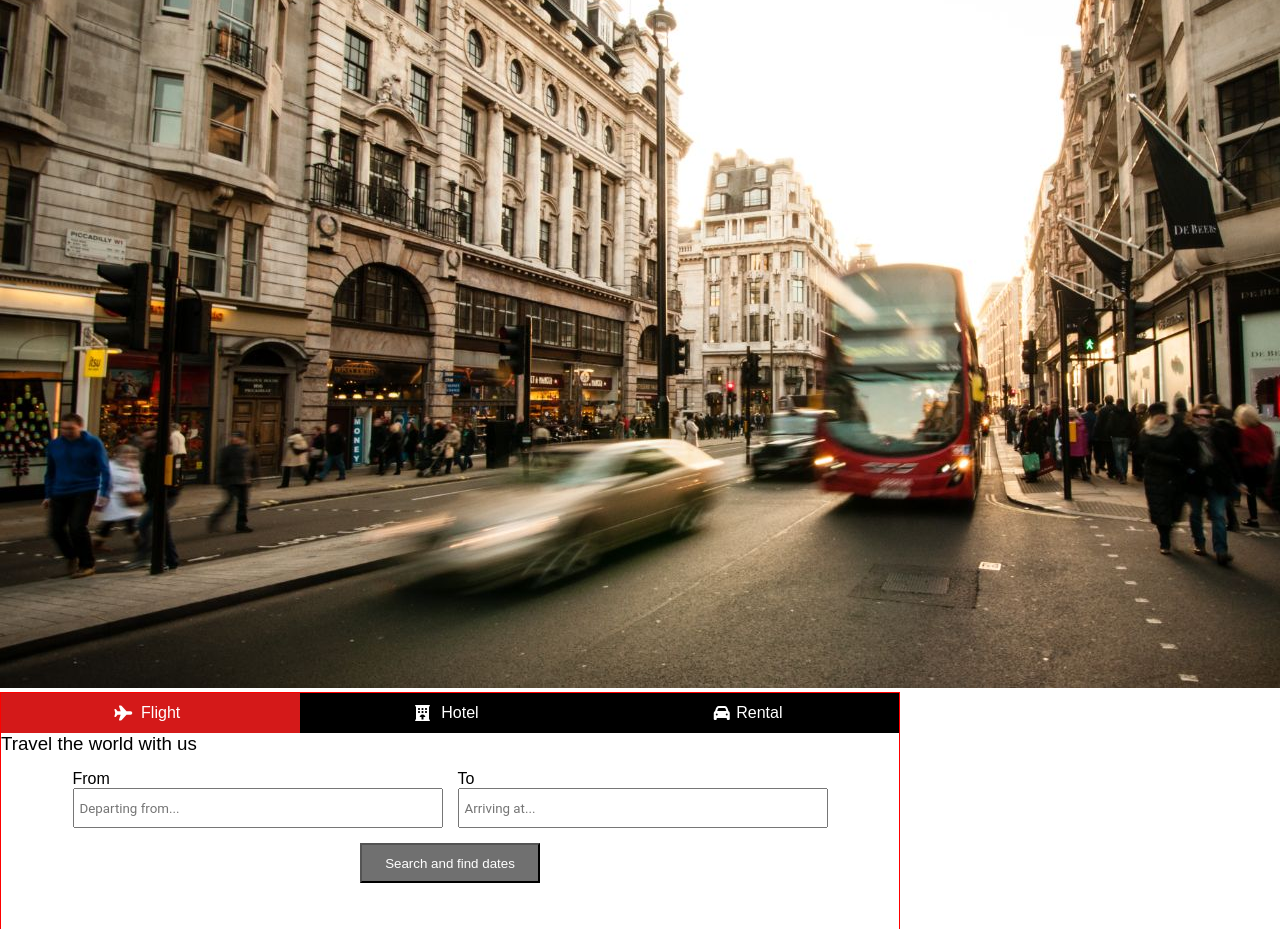
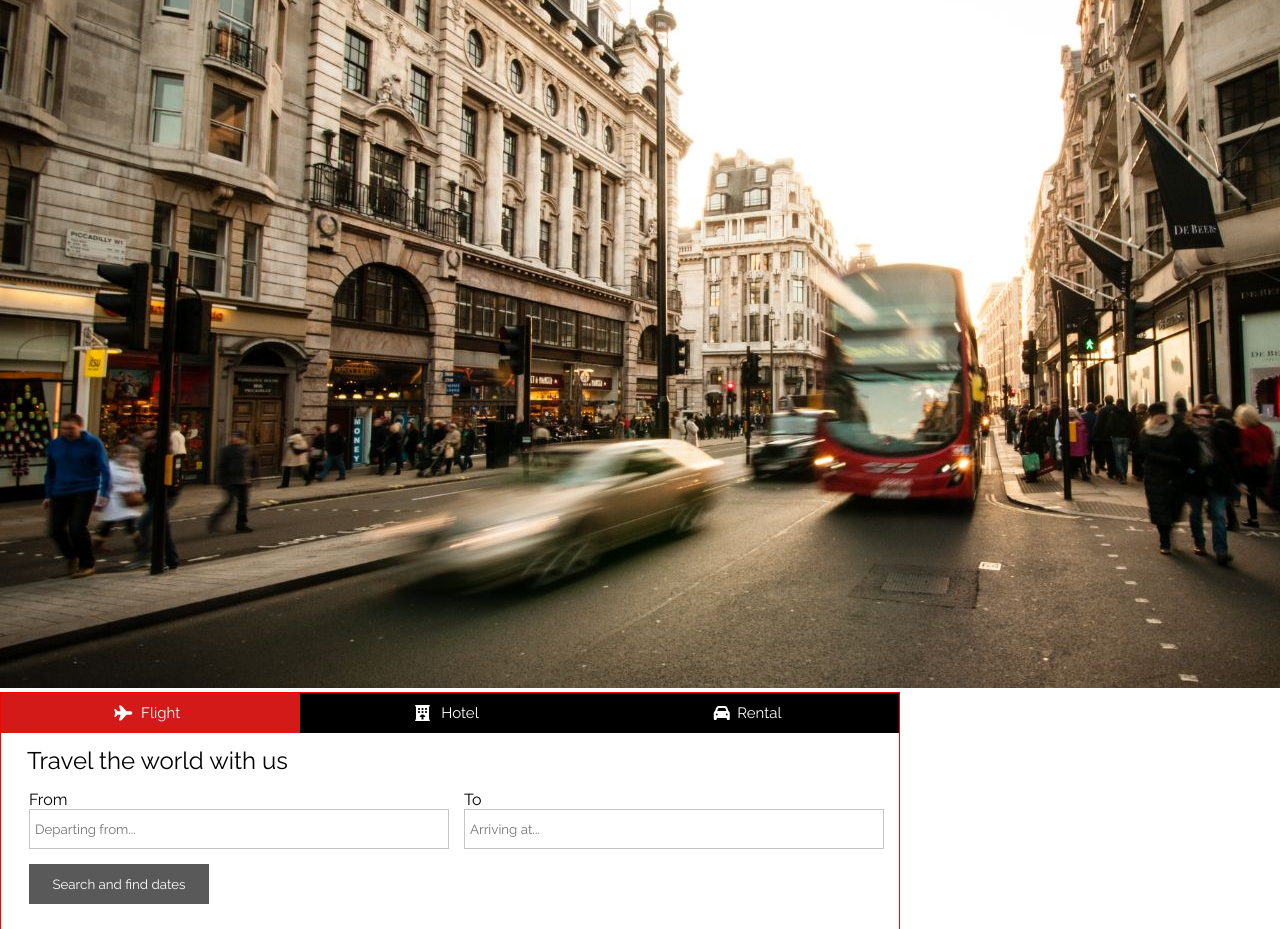
Before and after one commit to veron3w/projeto-estagio, a plain HTML site: page index.html in a window 1280 px wide. Shown: the part 57-986 px from the top of the page. Drawn offline with Linux system fonts and the light colour scheme.

```diff
--- a/assets/css/reset.css
+++ b/assets/css/reset.css
@@ -3,6 +3,9 @@
     margin: 0;
     padding: 0;
 }
+html {
+    scroll-behavior: smooth;
+  }
 
 /* html, body, div, span, applet, object, iframe,
 h1, h2, h3, h4, h5, h6, p, blockquote, pre,
--- a/assets/css/style.css
+++ b/assets/css/style.css
@@ -1,3 +1,9 @@
+@import url('https://fonts.googleapis.com/css2?family=Bebas+Neue&family=Raleway:wght@200;400&family=Roboto:wght@100;400&display=swap');
+
+/* html {
+  scroll-behavior: smooth;
+} */
+
 .header {
   height: 45px;
   background-color: firebrick;
@@ -25,6 +31,12 @@
   background-color: #d41919;
 }
 
+.airplane:hover{
+  cursor: pointer;
+  transition: ease-in-out .3s;
+  background-color: #e04747;
+}
+
 .texts {
   padding: 5px;
   display: flex;
@@ -41,6 +53,7 @@
 }
 
 .p-texts {
+  font-size: 15px;
   color: #ffffff;
   width: 55px;
   height: 30px;
@@ -52,19 +65,29 @@
 
 .travels,
 .travels h1 {
+  margin: 13px 0 0 13px;
   font-family: "Raleway", sans-serif;
-  font-weight: 200;
+  font-weight: 400;
 }
+
+#h1 {
+  font-size: 1.5rem;
+}
+
 .input-text {
-  width: 370px;
+  width: 420px;
   height: 40px;
+  border: 0.5px solid #c5c5c5;
+    font-family: "Raleway", sans-serif;
+
 }
 
 .input-text::placeholder {
-  font-family: "Roboto", sans-serif;
+  font-family: "Raleway", sans-serif;
   padding: 5px;
 }
 
+/* from / departing from ------ to / arriving at */
 .inputs {
   display: flex;
   flex-direction: row;
@@ -73,28 +96,20 @@
   padding-top: 15px;
   gap: 15px;
 }
+
 .search-button {
   padding: 15px;
   display: flex;
-  justify-content: center;
+  justify-content: flex-start;
   align-items: center;
-
 }
 
-
 .search-btn {
-  color: #FFFFFF;
-  background-color: #707070;
+  color: #ffffff;
+  background-color: #5a5959;
   width: 180px;
   height: 40px;
   padding: 5px;
-  display: flex;
-  justify-content: center;
-  align-items: center;
+  font-family: "Raleway", sans-serif;
+  border: none;
 }
-
-.search-btn::placeholder{
-  font-family: "Roboto", sans-serif;
-  padding: 5px;
-
-}
--- a/index.html
+++ b/index.html
@@ -46,7 +46,7 @@
                     </div>
                 </div>
                 <div class="travels">
-                    <h1 class="h1 travel">Travel the world with us</h1>
+                    <h1 id="h1" class="h1 travel">Travel the world with us</h1>
                     <div class="inputs">
                         <div class="input-departing-from">
                             <p class="from">From</p>
```
